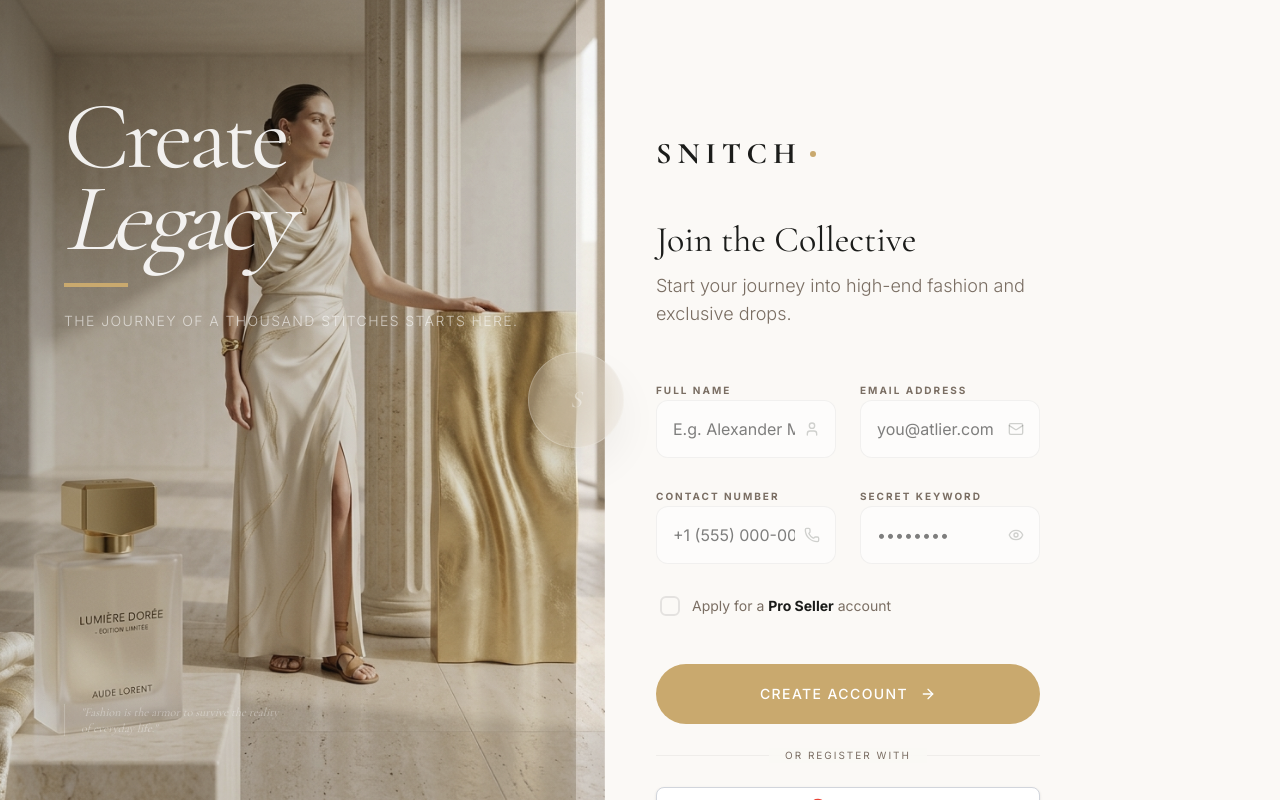
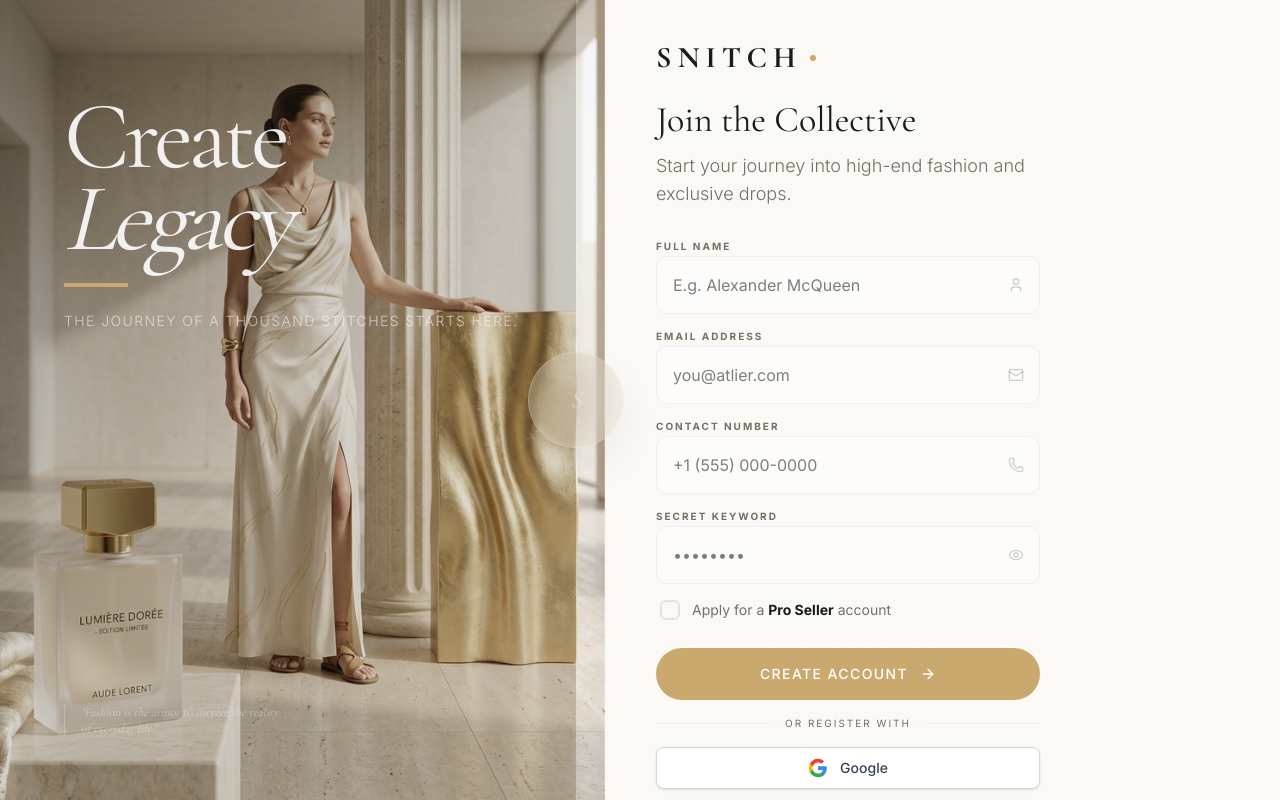
Before and after one commit to amansahux/Snitch, a React (Vite) app in the folder Frontend/: page /register in a window 1280 px wide. Built offline with nearby package versions, Linux system fonts and the light colour scheme; no server answers; a web font is replaced by a local one.

Commit message:
feat: implement user registration page and placeholder home page component

```diff
--- a/Frontend/src/features/Auth/pages/Register.jsx
+++ b/Frontend/src/features/Auth/pages/Register.jsx
@@ -75,30 +75,30 @@ const Register = () => {
       </div>
 
       {/* Form Section */}
-      <div className="w-full lg:w-[55%] flex flex-col justify-start px-6 sm:px-12 lg:px-20 py-12 lg:py-24 overflow-y-auto no-scrollbar relative z-10 mt-[25vh] lg:mt-0 lg:-ml-20">
+      <div className="w-full lg:w-[55%] flex flex-col justify-start px-6 sm:px-12 lg:px-20 pb-12 lg:pb-24 overflow-y-auto no-scrollbar relative z-10 mt-[25vh] lg:mt-0 lg:-ml-20">
         <div className="max-w-md w-full mx-auto bg-cream px-8 py-10 rounded-[2.5rem] lg:rounded-none lg:bg-transparent shadow-luxury lg:shadow-none">
           {/* Mobile Text (Visible only on mobile) */}
-          <div className="lg:hidden mb-8 text-center">
+          <div className="lg:hidden mb-4 text-center">
             <h2 className="text-3xl font-serif text-charcoal">SNITCH</h2>
             <div className="w-8 h-0.5 bg-gold mx-auto mt-2"></div>
           </div>
 
-          <div className="mb-12">
+          <div className="mb-6">
             <Link to="/" className="hidden lg:flex text-3xl font-serif font-bold tracking-[0.2em] text-charcoal items-center gap-2">
               SNITCH
               <span className="w-1.5 h-1.5 bg-gold rounded-full"></span>
             </Link>
           </div>
 
-          <div className="mb-12 space-y-3">
+          <div className="mb-6 space-y-3">
             <h1 className="text-4xl font-serif text-charcoal">Join the Collective</h1>
             <p className="text-charcoal-light font-light text-lg">
               Start your journey into high-end fashion and exclusive drops.
             </p>
           </div>
 
-          <form onSubmit={handleSubmit(onSubmit)} className="space-y-6">
-            <div className="grid grid-cols-1 md:grid-cols-2 gap-6">
+          <form onSubmit={handleSubmit(onSubmit)} className="space-y-2">
+            <div className="grid grid-cols-1 gap-2">
                {/* Full Name */}
                <div className="space-y-2 group">
                 <label className="text-[10px] uppercase tracking-[0.2em] text-charcoal-light font-bold">
@@ -146,7 +146,7 @@ const Register = () => {
               </div>
             </div>
 
-            <div className="grid grid-cols-1 md:grid-cols-2 gap-6">
+            <div className="grid grid-cols-1 gap-2">
                {/* Contact */}
                <div className="space-y-2 group">
                 <label className="text-[10px] uppercase tracking-[0.2em] text-charcoal-light font-bold">
@@ -224,11 +224,11 @@ const Register = () => {
               </label>
             </div>
 
-            <div className="pt-4 space-y-6">
+            <div className="pt-3 space-y-4">
               <button
                 type="submit"
                 disabled={isSubmitting}
-                className="w-full bg-gold text-white py-5 rounded-luxury font-medium tracking-widest uppercase text-sm flex items-center justify-center gap-3 hover:translate-y-[-2px] hover:shadow-luxury transition-all duration-300 disabled:opacity-70 group relative overflow-hidden"
+                className="w-full bg-gold cursor-pointer text-white py-4 rounded-luxury font-medium tracking-widest uppercase text-sm flex items-center justify-center gap-3 hover:translate-y-[-2px] hover:shadow-luxury transition-all duration-300 disabled:opacity-70 group relative overflow-hidden"
               >
                 {isSubmitting ? (
                   <div className="w-5 h-5 border-2 border-white border-t-transparent rounded-full animate-spin"></div>
--- a/Frontend/src/features/Product/pages/Home.jsx
+++ b/Frontend/src/features/Product/pages/Home.jsx
@@ -123,12 +123,11 @@ const Home = () => {
                   Autumn - Winter 2026
                 </span>
               </div>
-
-              <h1 className=" text-6xl sm:text-7xl md:text-8xl xl:text-9xl font-serif text-[#1b1c1a] leading-none tracking-tight">
+              <h1 className=" text-6xl sm:text-7xl md:text-8xl xl:text-[7rem] font-serif text-[#1b1c1a] leading-none tracking-tight">
                 Architects of <br />
                 <span className="italic font-light text-[#7a6e63]">
                   Contemporary
-                </span>{" "}
+                </span>
                 <br />
                 Silhouettes
               </h1>
```
